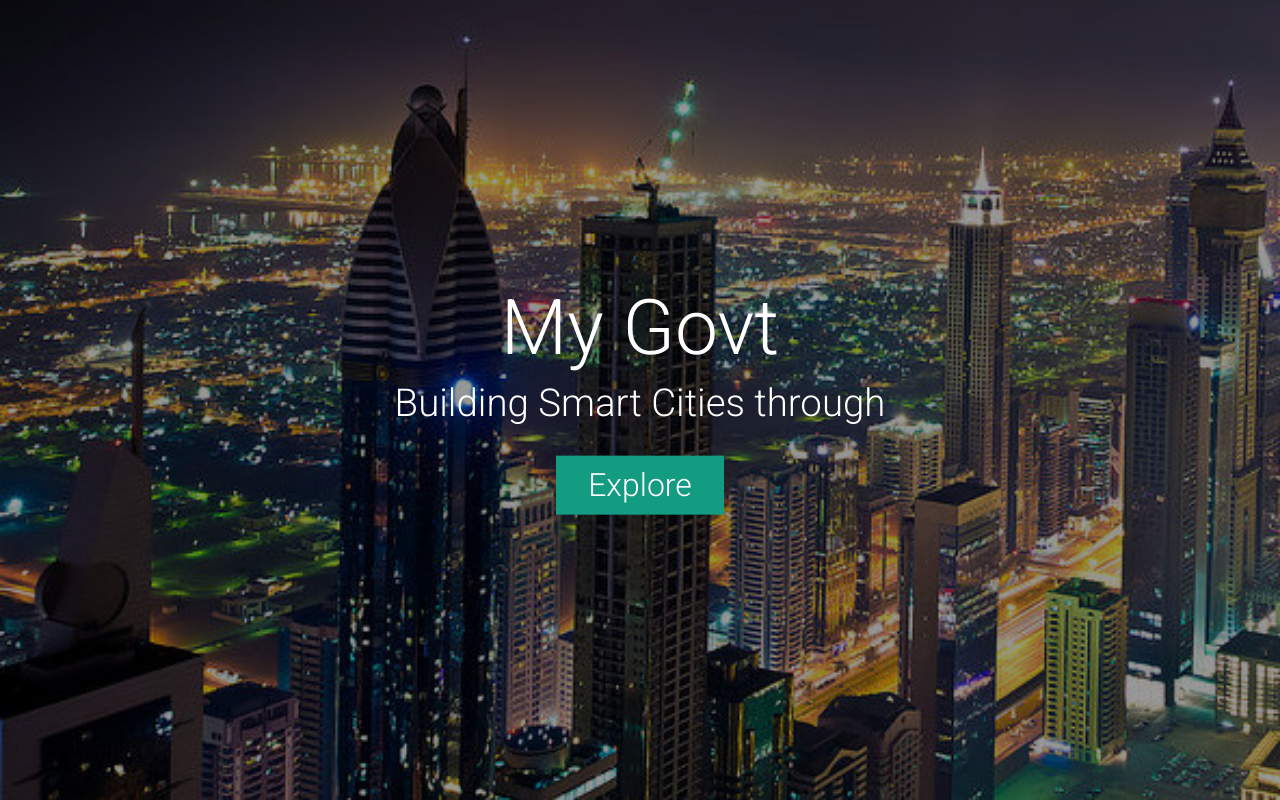
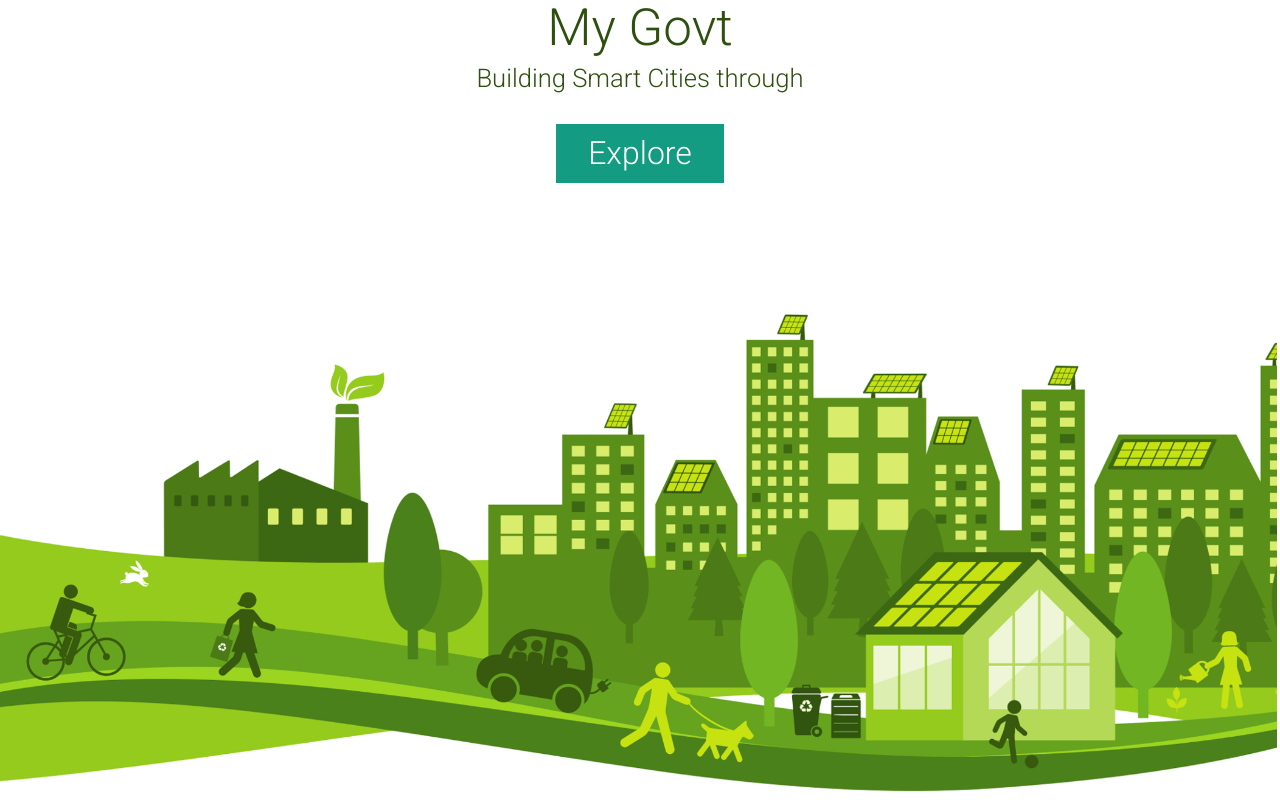
Before and after one commit to CodeAstra-Bootcamp/govt_for_you, a Rails app: page / in a window 1280 px wide. Run offline with Rails 7, Linux system fonts and the light colour scheme; style sheets or scripts are compiled from the project's sources; parts of the project's set-up code (start-up, migrations or seed data) failed here and were passed over; some libraries are stand-ins or nearby versions.

Commit message:
Updating the home page bg

```diff
--- a/app/assets/stylesheets/land.scss
+++ b/app/assets/stylesheets/land.scss
@@ -1,16 +1,19 @@
 #land {
-  background-image: image-url('land-bg.jpg');
-  background-size: cover;
-  color: $light-font-color;
+  background-color: $light-font-color;
+  background-image: image-url('land-bg-white.png');
+  background-size: 100% auto;
+  background-position: center bottom;
+  background-repeat: no-repeat;
+  color: #2e500e;
+  text-align: center;
 
-  .vcenter {
   h1, h2 {
     font-weight: 300;
   }
 
   h1 {
     margin: 0 0;
-      font-size: 6vw;
+    font-size: 4vw;
 
     #usp {
       &, span {
@@ -21,7 +24,7 @@
 
   h2 {
     margin: 0.3em 0 0 0;
-      font-size: 3vw;
+    font-size: 2vw;
   }
 
   a#explore {
@@ -42,4 +45,3 @@
     }
   }
 }
-}
--- a/app/views/home/land.html.erb
+++ b/app/views/home/land.html.erb
@@ -1,8 +1,6 @@
 <section id="land" class="slide">
-  <div class="vcenter">
-    <h1>My Govt</h1>
-    <h2>Building Smart Cities through <span id="usp" data-typer-targets="Transparency.,Openness.,"></span></h2>
+  <h1>My Govt</h1>
+  <h2>Building Smart Cities through <span id="usp" data-typer-targets="Transparency.,Openness.,"></span></h2>
 
-    <%= link_to "Explore", login_path, id: "explore" %>
-  </div>
+  <%= link_to "Explore", login_path, id: "explore" %>
 </section>
```
Also changed, not shown: app/assets/images/land-bg-white.png (added). Lines whose indentation alone changed are shown as unchanged.
